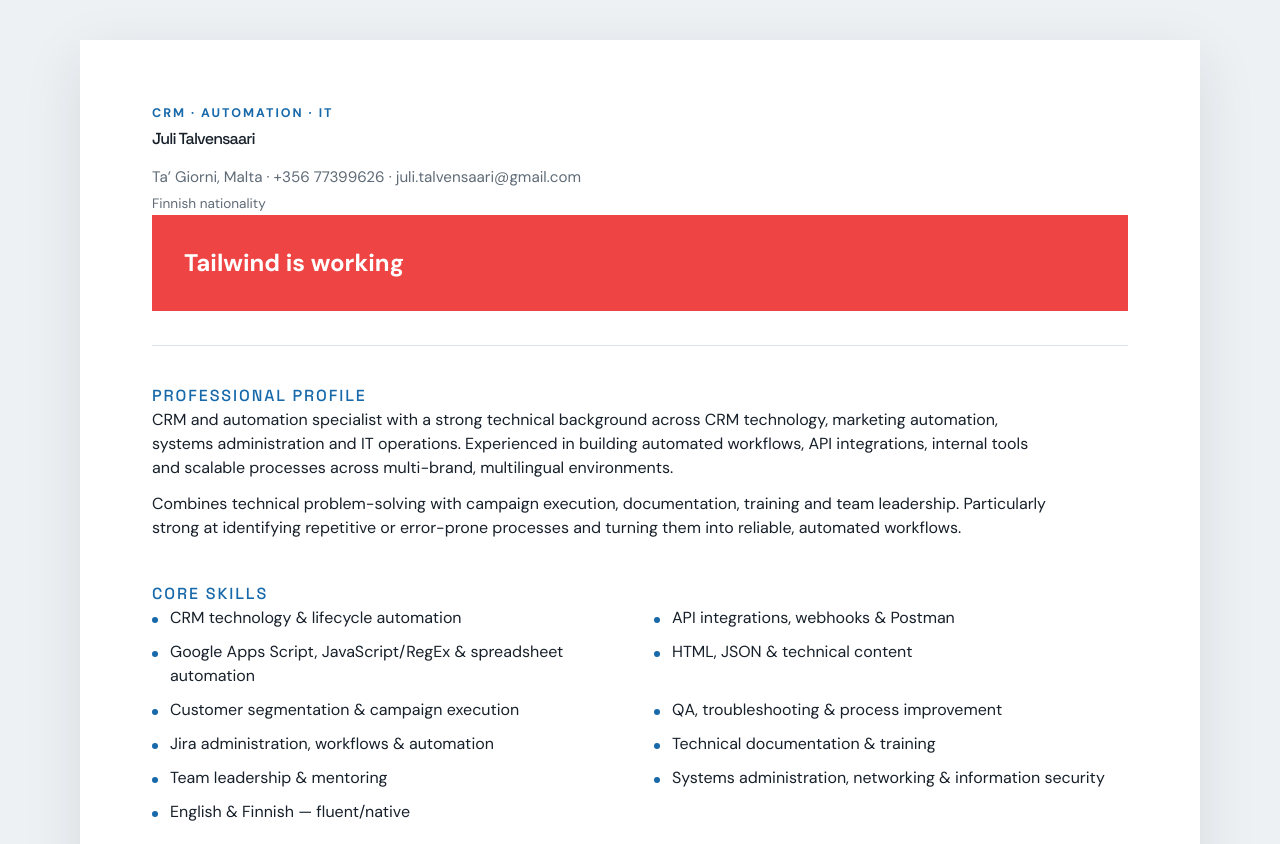
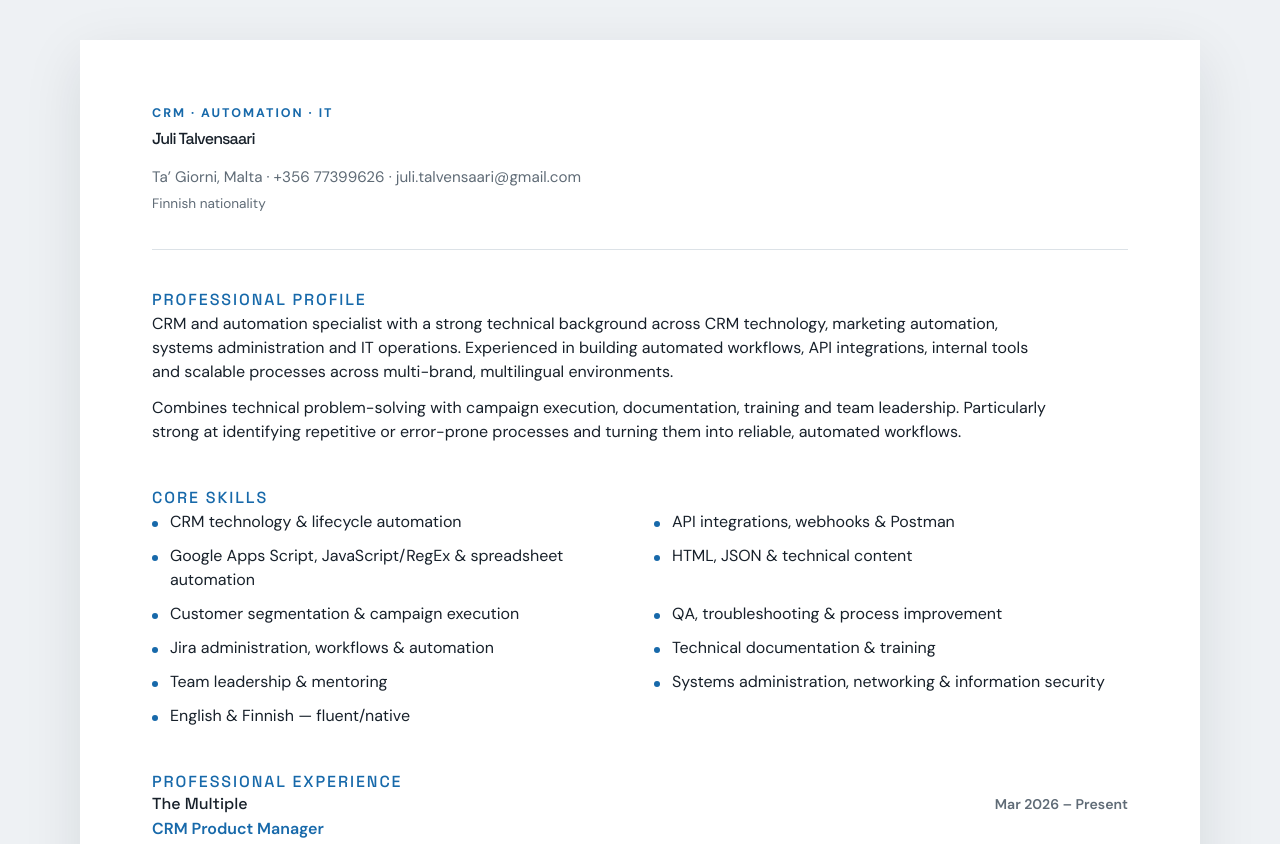
Before and after one commit to juli-talvensaari/test-clown, a plain HTML site: page index.html in a window 1280 px wide. Shown: the top 844 px of the page. Drawn offline with nearby package versions, Linux system fonts and the light colour scheme.

Commit message:
remove tw to test

```diff
--- a/index.html
+++ b/index.html
@@ -3,7 +3,7 @@
 <head>
   <meta charset="utf-8">
   <meta name="viewport" content="width=device-width, initial-scale=1">
-  <meta name="description" content="CV of Juli Talvensaari — CRM and automation specialist with a technical background in CRM technology, marketing automation, systems administration and IT operations.">
+  <meta name="description" content="CV of Jongo Bongo — CRM and automation specialist with a technical background in CRM technology, marketing automation, systems administration and IT operations.">
   <title>Juli Talvensaari — CV</title>
   <link rel="stylesheet" href="styles.css">
   <script src="https://cdn.tailwindcss.com"></script>
@@ -20,9 +20,7 @@
           <a href="mailto:juli.talvensaari@gmail.com">juli.talvensaari@gmail.com</a>
         </p>
         <p class="nationality">Finnish nationality</p>
-<div class="bg-red-500 p-8 text-2xl font-bold text-white">
-    Tailwind is working
-</div>
+
 </details>
     </header>
 
```
